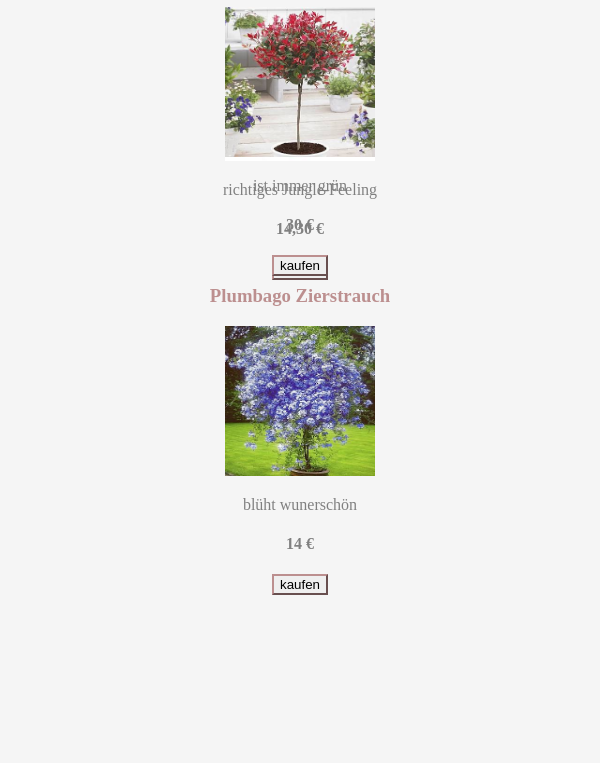
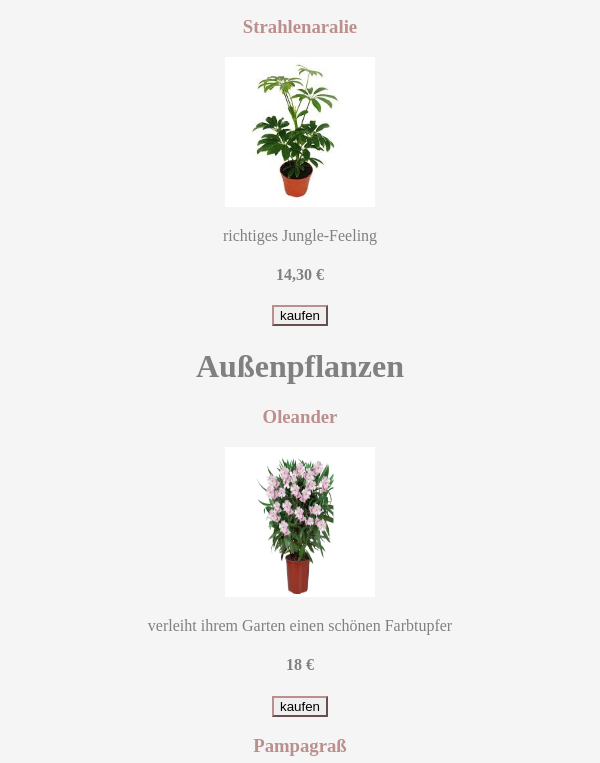
Before and after one commit to verenaro/GIS-SoSe-2020, a plain HTML site: page Aufgabe05/index.html in a window 600 px wide. Shown: the part 2037-2800 px from the top of the page. Before the commit the page ends 2632 px from the top, so only its background shows below. Drawn offline with Linux system fonts and the light colour scheme.

Commit message:
Update style.css

```diff
--- a/Aufgabe05/style.css
+++ b/Aufgabe05/style.css
@@ -147,21 +147,6 @@
             display: flex;
             flex-wrap: wrap;
             justify-content: space-evenly;
-
-        }
-        .meineprodukte div {
-            width: 400px;
-            height: 300px;
-            margin: 5px;
-            margin-bottom: 10px;
-            text-align: center;
-            border-radius: 3px;
-            margin-left: auto;
-            margin-right: auto;
-        }
-        .meineprodukte div img{
-           height: 150px;
-           width: 150px;
         }
         .meineprodukte {
             width: 400px;
@@ -185,13 +170,12 @@
         }
         .meineprodukte div h4{
             color: grey;
+        }
 
-        }
-        }
         div>button{
             border-color: rosybrown;
         }
-        .zimmerpflanzen h1{
+        .meineprodukte h1{
             color: grey;
             text-align: center;
         }
@@ -259,20 +243,6 @@
             justify-content: space-evenly;
 
         }
-        .meineprodukte div {
-            width: 400px;
-            height: 300px;
-            margin: 5px;
-            margin-bottom: 10px;
-            text-align: center;
-            border-radius: 3px;
-            margin-left: auto;
-            margin-right: auto;
-        }
-        .meineprodukte div img{
-           height: 150px;
-           width: 150px;
-        }
         .meineprodukte {
             width: 400px;
             height: 300px;
@@ -296,11 +266,11 @@
         .meineprodukte div h4{
             color: grey;
         }
-        }
+
         div>button{
             border-color: rosybrown;
         }
-        .zimmerpflanzen h1{
+        .meineprodukte h1{
             color: grey;
             text-align: center;
         }
@@ -315,3 +285,4 @@
         body{
             background-color: whitesmoke;
         }
+        }}
```
